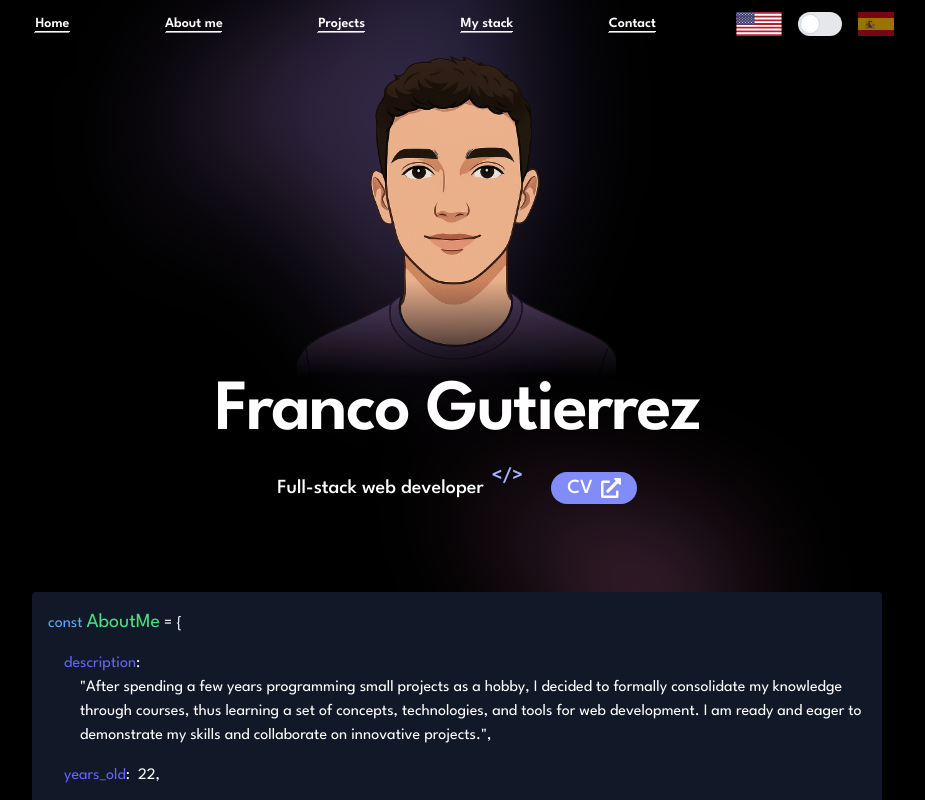
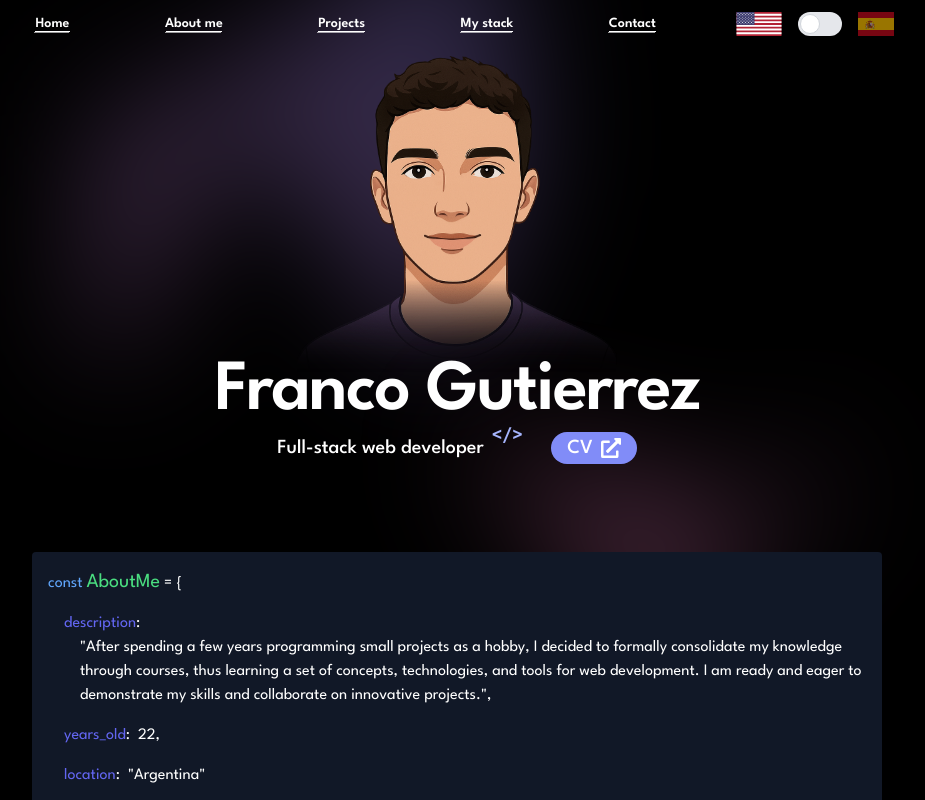
Before and after one commit to FrancoGutierrez23/fg-portfolio, a React (Create React App) app: page / in a window 1280 px wide. Shown: the top 800 px of the page, without its empty margins (183-1108 px from the left). Built offline with nearby package versions, Linux system fonts and the light colour scheme.

Commit message:
Add glitch effect to avatar.

```diff
--- /dev/null
+++ b/src/components/GlitchEffect.css
@@ -0,0 +1,160 @@
+.background {
+    position: relative;
+    width: 100%;
+    height: 100%;
+    background: url('./assets/avatar.png');
+    background-position: center;
+    background-size: cover;
+    overflow: hidden;
+  }
+
+  .background .image {
+    position: absolute;
+    top: 0;
+    left: 0;
+    width: 100%;
+    height: 100%;
+    background: url('./assets/avatar.png');
+    background-position: center;
+    background-size: cover;
+    object-fit: cover;
+  }
+
+  .background .image.image--1 {
+    clip-path: polygon(0 40%, 100% 40%, 100% 80%, 0 80%);
+    animation: glitch-1 2.5s infinite 5s, glitch-1-flip 5s infinite 5s;
+  }
+
+  .background .image.image--2 {
+    clip-path: polygon(0 70%, 100% 70%, 100% 75%, 0 75%);
+    animation: glitch-2 2.5s infinite 5s;
+  }
+
+  .background .image.image--3 {
+    clip-path: polygon(0 80%, 100% 80%, 100% 90%, 0 90%);
+    animation: glitch-3 2.5s infinite 5s;
+  }
+
+  .background .image.image--4 {
+    clip-path: polygon(0 20%, 100% 20%, 100% 25%, 0 25%);
+    animation: glitch-4 2.5s infinite 5s;
+  }
+
+  .background .gradient {
+    position: absolute;
+    top: 0;
+    left: 0;
+    width: 100%;
+    height: 100%;
+    /*background-image: linear-gradient(to bottom, rgba(0, 0, 0, 0.5), rgba(0, 0, 0, 1));*/
+    animation: fadeIn 5s ease-in-out, gradient 7.5s ease-in-out infinite 5s;
+    opacity: 0.25;
+  }
+
+  /* Your keyframes remain the same */
+  @keyframes fadeIn {
+    from { opacity: 1; }
+    to { opacity: 0.25; }
+  }
+  @keyframes gradient {
+    0% { opacity: 0.25; }
+    50% { opacity: 0; }
+    100% { opacity: 0.25; }
+  }
+
+  @keyframes glitch-1 {
+    0% { top: 0; left: 0; }
+    1% { top: 10px; left: 0; }
+    2% { top: 15px; left: 0; }
+    3% { top: 20px; left: 0; }
+    4% { top: 5px; left: 0; }
+    5% { top: 15px; left: 0; }
+    6% { top: 25px; left: 0; }
+    7% { top: 35px; left: 0; }
+    8% { top: 35px; left: -50px; }
+    9% { top: 35px; left: -100px; }
+    10% { top: 35px; left: -50px; }
+    11% { top: 35px; left: 0; }
+    12% { top: 0; left: 0; }
+    13%,
+    14%,
+    15% { top: 0; left: 0; }
+    16% { top: 0; left: 20px; }
+    17% { top: 0; left: 30px; }
+    18% { top: 0; left: 20px; }
+    19%,
+    20%,
+    100% { top: 0; left: 0; }
+  }
+
+  @keyframes glitch-1-flip {
+    0%, 5% { transform: scaleX(-1); }
+    6%, 100% { transform: scaleX(1); }
+  }
+
+  @keyframes glitch-2 {
+    0% { top: 0; left: 0; }
+    50% { top: 0; left: 0; }
+    51% { top: -10px; left: 0; }
+    52% { top: -5px; left: 0; }
+    53% { top: 0; left: 0; }
+    54% { top: -10px; left: 0; }
+    55% { top: -15px; left: 0; }
+    56% { top: -15px; left: -10px; }
+    57% { top: -15px; left: -5px; }
+    58% { top: -15px; left: 20px; }
+    59% { top: -15px; left: 0; }
+    60% { top: -50px; left: 0; }
+    61%,
+    100% { top: 0; left: 0; }
+  }
+
+  @keyframes glitch-3 {
+    0% { top: 0; left: 0; }
+    80% { top: 0; left: 0; }
+    81% { top: 0; left: -10px; }
+    82% { top: 0; left: 5px; }
+    83% { top: 0; left: 0; }
+    84% { top: 10px; left: 0; }
+    85% { top: 25px; left: 0; }
+    86% { top: 5px; left: 0; }
+    87% { top: -30px; left: 0; }
+    88% { top: -25px; left: 0; }
+    89% { top: -35px; left: 0; }
+    90% { top: -20px; left: 0; }
+    91% { top: -20px; left: 15px; }
+    92% { top: -20px; left: 10px; }
+    93% { top: 0; left: 0; }
+    94% { top: 15px; left: 0; }
+    95% { top: 40px; left: 0; }
+    96% { top: 30px; left: 0; }
+    97% { top: 20px; left: 0; }
+    98% { top: 10px; left: 0; }
+    99%,
+    100% { top: 0; left: 0; }
+  }
+
+  @keyframes glitch-4 {
+    0% { top: 0; left: 0; }
+    1% { top: 5px; left: 0; }
+    2% { top: 0; left: 0; }
+    3% { top: 20px; left: 0; }
+    4% { top: 0; left: 0; }
+    5% { top: 0; left: 20px; }
+    6% { top: 0; left: 10px; }
+    7% { top: 0; left: 5px; }
+    8% { top: 0; left: -5px; }
+    9% { top: -10px; left: -5px; }
+    10% { top: 50px; left: -5px; }
+    11% { top: 25px; left: -5px; }
+    12% { top: -25px; left: -5px; }
+    13% { top: 0; left: -5px; }
+    14% { top: 0; left: 0; }
+    15% { top: -10px; left: 0; }
+    16% { top: -20px; left: 0; }
+    17% { top: -30px; left: 0; }
+    18% { top: -50px; left: 0; }
+    19% { top: -75px; left: 0; }
+    20% { top: -150px; left: 0; }
+    100% { top: -300px; left: 0; }
+  }
--- /dev/null
+++ b/src/components/GlitchEffect.jsx
@@ -0,0 +1,16 @@
+import React from 'react';
+import './GlitchEffect.css';
+
+const GlitchEffect = () => {
+  return (
+    <div className="background mask-gradient">
+      <div className="image image--1" />
+      <div className="image image--2" />
+      <div className="image image--3" />
+      <div className="image image--4" />
+      <div className="gradient" />
+    </div>
+  );
+};
+
+export default GlitchEffect;
--- a/src/components/Home.jsx
+++ b/src/components/Home.jsx
@@ -1,6 +1,6 @@
-import MyAvatar from "./assets/avatar.png";
 import { FaExternalLinkAlt } from "react-icons/fa";
 import { useTranslation,  } from "react-i18next";
+import GlitchEffect from "./GlitchEffect";
 
 export default function Home() {
   const { t, i18n } = useTranslation();
@@ -26,17 +26,19 @@ export default function Home() {
         </div>
         <div className="mx-auto max-w-2xl">
           <div className="text-center items-center flex justify-center flex-col">
-            <div className="h-3/4 w-3/4 max-h-80 max-w-80 relative flex justify-center">
-              <img
-                src={MyAvatar}
-                alt="My Avatar"
-                className="h-full object-contain mask-gradient"
-              />
+            <div className="h-full w-full mask-gradient max-h-80 max-w-80 relative flex justify-center">
+            <div className="xsm:w-full xsm:h-80 w-[80%] h-64">
+              <GlitchEffect className="h-[100ch]" />
             </div>
 
-            <h1 className="text-balance text-3xl font-semibold tracking-tight text-white xsm:text-5xl sm:text-7xl">
+
+            </div>
+            <div className="relative w-[100vw] mb-8">
+              <h1 className="text-balance w-[100vw] -top-5 absolute  text-4xl font-semibold tracking-tight text-white xsm:text-5xl sm:text-7xl">
               Franco Gutierrez
             </h1>
+            </div>
+
             <p className="mt-4 flex items-center text-pretty text-lg font-medium text-white sm:text-xl/8">
               {t("Full-stack web developer")}
               <span className="animate-bounce p-2 w-fit text-indigo-300 font-semibold">
--- a/src/components/Layout.jsx
+++ b/src/components/Layout.jsx
@@ -26,7 +26,7 @@ const Layout = () => {
   const isVisible5 = useIsVisible(ref5);
 
   return (
-    <div>
+    <div className="overflow-x-hidden">
       <Header />
       <main className="px-[5%] xl:px-[15%] bg-black flex flex-col items-center">
         <section
```
